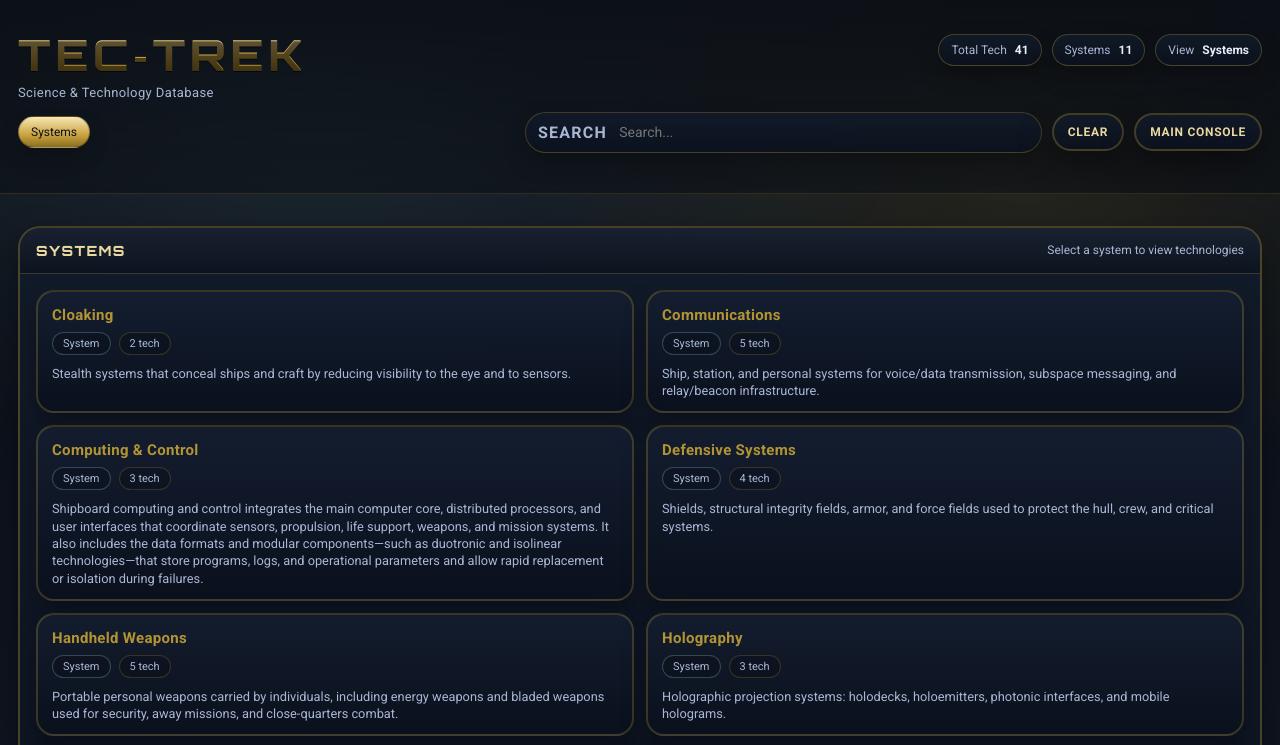
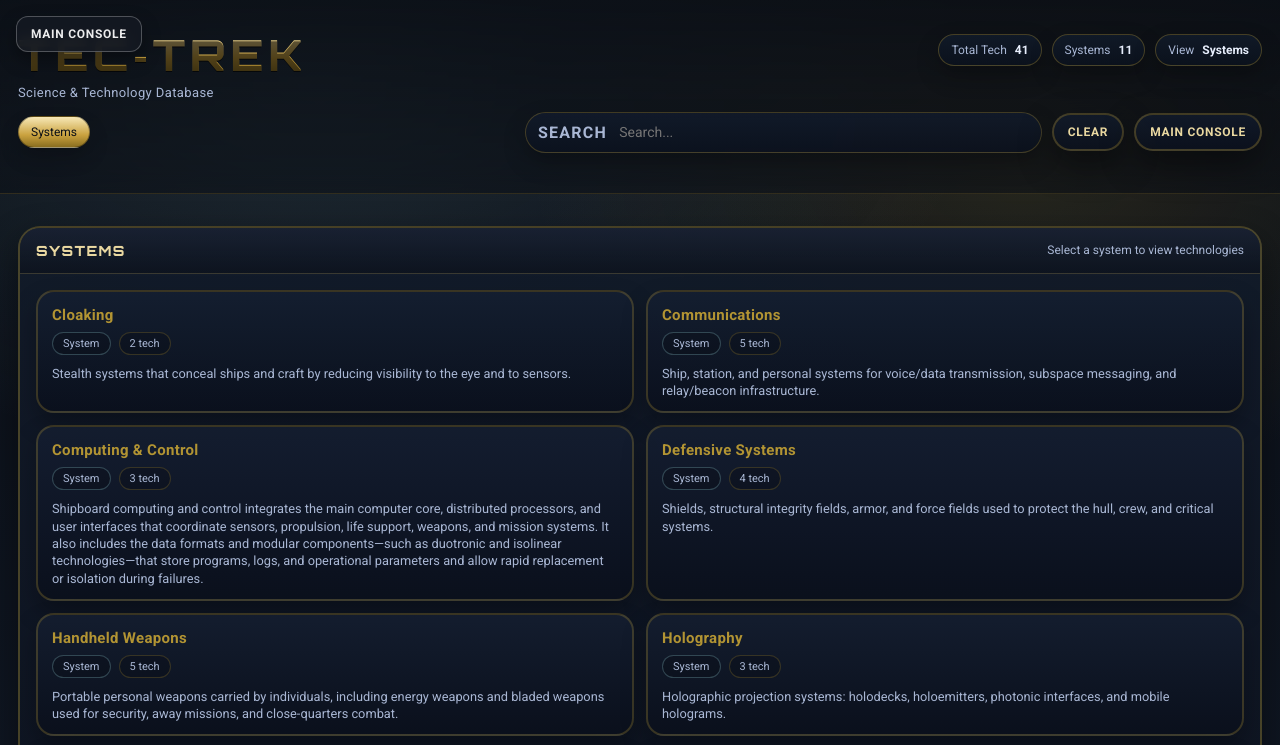
Before and after one commit to BigBird7827/Tec-Trek, a plain HTML site: page index.html in a window 1280 px wide. Shown: the top 745 px of the page. Drawn offline with Linux system fonts and the light colour scheme.

Commit message:
Update index.html

```diff
--- a/index.html
+++ b/index.html
@@ -254,8 +254,42 @@
       .sysHero{ grid-template-columns: 1fr; }
     }
   </style>
+<style id="mainConsoleNavStyle">
+  #mainConsoleLink {
+    position: fixed;
+    top: 16px;
+    left: 16px;
+    z-index: 99999;
+    display: inline-flex;
+    align-items: center;
+    justify-content: center;
+    padding: 10px 14px;
+    border-radius: 12px;
+    text-decoration: none;
+    font-weight: 700;
+    letter-spacing: 0.06em;
+    font-size: 12px;
+    border: 1px solid rgba(255, 255, 255, 0.25);
+    background: rgba(20, 25, 35, 0.85);
+    color: rgba(255, 255, 255, 0.92);
+    backdrop-filter: blur(6px);
+    -webkit-backdrop-filter: blur(6px);
+    box-shadow: 0 8px 18px rgba(0, 0, 0, 0.35);
+    transition: transform 0.12s ease, box-shadow 0.12s ease, background 0.12s ease;
+  }
+  #mainConsoleLink:hover {
+    transform: translateY(-1px);
+    box-shadow: 0 10px 22px rgba(0, 0, 0, 0.42);
+    background: rgba(26, 33, 46, 0.9);
+  }
+  #mainConsoleLink:active {
+    transform: translateY(0px);
+    box-shadow: 0 8px 18px rgba(0, 0, 0, 0.35);
+  }
+</style>
 </head>
 <body>
+  <a id="mainConsoleLink" href="https://bigbird7827.github.io/Main-Console/">MAIN CONSOLE</a>
   <div class="topbar">
     <div class="wrap">
       <div class="titleRow">
```
